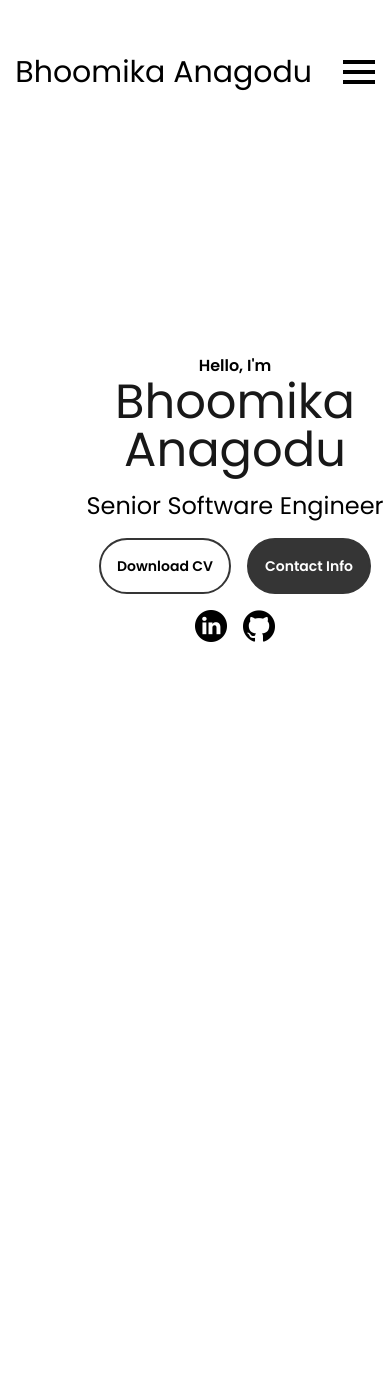
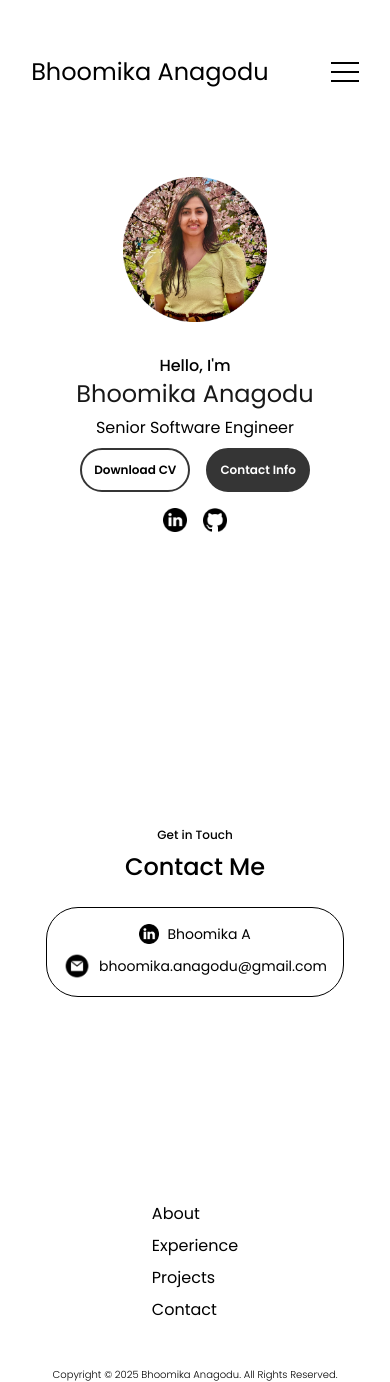
Before and after one commit to BhoomikaAnagodu/my-portfolio, a React (Vite) app: page / in a window 390 px wide. Before the commit the page ends 844 px from the top, so only its background shows below. Built offline with nearby package versions, Linux system fonts and the light colour scheme.

Commit message:
add Contact and Footer components with responsive styling

```diff
--- a/index.css
+++ b/index.css
@@ -1,6 +1,7 @@
 @import "tailwindcss";
 
 @theme {
+  --breakpoint-xxs: 10rem;
   --breakpoint-xs: 30rem;
   --breakpoint-2xl: 100rem;
   --font-poppins: "Poppins", sans-serif;
@@ -39,12 +40,16 @@ a,
   @apply transition-all ease-in duration-300;
 }
 
+.main-container {
+  @apply xxs:w-full xs:w-full md:w-full lg:w-10/12 xl:w-10/12;
+}
+
 .nav-link:hover {
   @apply text-hover underline decoration-underline-hover underline-offset-16;
 }
 
 .menu-link {
-  @apply block p-2 text-right text-2xl transition-all ease-in-out duration-300;
+  @apply block p-1 md:p-2 lg:p-2 xl:p-2 text-right xxs:text-lg xs:text-lg sm:text-lg md:text-xl lg:text-2xl transition-all ease-in-out duration-300;
 }
 
 .menu-link:hover {
@@ -52,13 +57,13 @@ a,
 }
 
 section {
-  @apply pt-[4vh] h-[80vh] mx-40 min-h-fit box-border;
+  @apply pt-[4dvh] h-[60dvh] md:h-[75dvh] xl:h-[80dvh] xs:mx-15 sm:mx-20 md:mx-15 lg:mx-[78px] xl:mx-30 min-h-fit box-border;
 }
 
 .btn {
-  @apply w-fit font-semibold p-4 text-sm rounded-4xl cursor-pointer;
+  @apply w-fit font-semibold p-3 lg:p-3.5 xl:p-4 text-xs lg:text-sm rounded-4xl cursor-pointer;
 }
 
 .icon {
-  @apply cursor-pointer h-8;
+  @apply cursor-pointer h-6 lg:h-7 xl:h-8;
 }
--- a/src/App.tsx
+++ b/src/App.tsx
@@ -1,11 +1,15 @@
+import ContactInfo from "./components/ContactInfo";
+import Footer from "./components/Footer";
 import Header from "./components/Header";
 import LandingPage from "./components/LandingPage";
 
 const App = () => {
   return (
-    <div className="container mx-auto">
+    <div className="main-container mx-auto">
       <Header />
       <LandingPage />
+      <ContactInfo />
+      <Footer />
     </div>
   );
 };
--- /dev/null
+++ b/src/components/ContactInfo.tsx
@@ -0,0 +1,47 @@
+import EmailIcon from "../assets/email.png";
+import LinkedInIcon from "../assets/linkedin.png";
+
+const ContactInfo = () => {
+  return (
+    <section
+      id="contact"
+      className="xxs:h-[60dvh]! md:h-[70dvh]! lg:h-[70dvh]! text-center flex flex-col justify-center"
+    >
+      <p className="font-medium xxs:text-xs md:text-base">Get in Touch</p>
+      <h1 className="xxs:text-2xl sm:text-3xl md:text-4xl lg:text-4xl xl:text-5xl font-medium block my-2 lg:my-4">
+        Contact Me
+      </h1>
+      <div className="block lg:flex lg:justify-center w-fit border-1 border-grey rounded-4xl p-2 mx-auto xxs:my-4 md:my-6 lg:my-8">
+        <div className="flex items-center justify-center gap-2 m-2 md:m-4">
+          <img
+            src={LinkedInIcon}
+            alt="LinkedIn Icon"
+            className="xxs:h-5 sm:h-7 lg:h-8 cursor-default"
+          />
+          <p className="nav-link text-sm md:text-base">
+            <a
+              href="https://www.linkedin.com/in/bhoomika-anagodu/"
+              target="_blank"
+            >
+              Bhoomika A
+            </a>
+          </p>
+        </div>
+        <div className="flex items-center justify-center gap-2 m-2 md:m-4">
+          <img
+            src={EmailIcon}
+            alt="Email Icon"
+            className="xxs:h-7 sm:h-9 lg:h-10 cursor-default"
+          />
+          <p className="nav-link text-sm md:text-base">
+            <a href="mailto:bhoomika.anagodu@gmail.com">
+              bhoomika.anagodu@gmail.com
+            </a>
+          </p>
+        </div>
+      </div>
+    </section>
+  );
+};
+
+export default ContactInfo;
--- /dev/null
+++ b/src/components/Footer.tsx
@@ -0,0 +1,14 @@
+import NavLinks from "./NavLinks";
+
+const Footer = () => {
+  return (
+    <div className="place-items-center sm:h-[20dvh] md:h-[26dvh]">
+      <NavLinks isFooter={true} />
+      <p className="text-grey font-light xxs:text-[10px] sm:text-sm">
+        Copyright © 2025 Bhoomika Anagodu. All Rights Reserved.
+      </p>
+    </div>
+  );
+};
+
+export default Footer;
--- a/src/components/Header.tsx
+++ b/src/components/Header.tsx
@@ -1,4 +1,6 @@
 import { useState } from "react";
+import NavLinks from "./NavLinks";
+import { scrollToElement } from "../utils/utils";
 
 const Header = () => {
   const [openMenu, setOpenMenu] = useState(false);
@@ -11,81 +13,86 @@ const Header = () => {
         id="desktop-nav"
         className="hidden lg:flex xl:flex 2xl:flex justify-around items-center h-[17dvh] "
       >
-        <div className="text-3xl cursor-default">Bhoomika Anagodu</div>
-        <div>
-          <ul className="flex gap-8 text-2xl">
-            <li>
-              <a className="nav-link" href="#about">
-                About
-              </a>
-            </li>
-            <li>
-              <a className="nav-link" href="#experience">
-                Experience
-              </a>
-            </li>
-            <li>
-              <a className="nav-link" href="#projects">
-                Project
-              </a>
-            </li>
-            <li>
-              <a className="nav-link" href="#contact">
-                Contact
-              </a>
-            </li>
-          </ul>
+        <div className="text-xl md:text-2xl lg:text-3xl xl:text-3xl cursor-default">
+          Bhoomika Anagodu
         </div>
+        <NavLinks />
       </nav>
       <nav
         id="hamburger-nav"
         className="flex justify-around items-center lg:hidden xl:hidden 2xl:hidden h-[17dvh]"
       >
-        <div className="text-3xl cursor-default">Bhoomika Anagodu</div>
+        <div className="xxs:text-2xl xs:text-2xl md:text-3xl lg:text-3xl xl:text-4xl cursor-default">
+          Bhoomika Anagodu
+        </div>
         <div className="relative inline-block">
           <div
-            className="flex flex-col justify-between w-8 h-6 cursor-pointer transition-all ease-in-out duration-300"
+            className="flex flex-col justify-between w-7 h-5 md:w-8 md:h-6 cursor-pointer transition-all ease-in-out duration-300"
             onClick={toggleMenu}
           >
             <span
               className={`${
-                openMenu ? "transform rotate-45 translate-y-2.5" : "opacity-100"
-              } w-full h-1 bg-black`}
+                openMenu
+                  ? "transform rotate-45 translate-y-2 md:translate-y-[11px]"
+                  : "opacity-100"
+              } w-full h-0.5 bg-black`}
             ></span>
             <span
-              className={`${openMenu ? "opacity-0" : ""} w-full h-1 bg-black`}
+              className={`${openMenu ? "opacity-0" : ""} w-full h-0.5 bg-black`}
             ></span>
             <span
               className={`${
-                openMenu ? "transform -rotate-45 -translate-y-2.5" : ""
-              } w-full h-1 bg-black`}
+                openMenu
+                  ? "transform -rotate-45 -translate-y-[9px] md:-translate-y-[10px]"
+                  : ""
+              } w-full h-0.5 bg-black`}
             ></span>
           </div>
           {openMenu && (
-            <ul className="absolute top-[100%] right-0 bg-white w-fit max-h-80 overflow-hidden py-2 transition-all ease-in-out duration-300">
+            <ul className="absolute top-[100%] right-0 bg-transparent w-fit max-h-80 overflow-hidden py-2 transition-all ease-in-out duration-300">
               <li>
-                <a className="menu-link" href="#about" onClick={toggleMenu}>
+                <p
+                  className="menu-link cursor-pointer"
+                  onClick={() => {
+                    scrollToElement("about");
+                    toggleMenu();
+                  }}
+                >
                   About
-                </a>
+                </p>
               </li>
               <li>
-                <a
-                  className="menu-link"
-                  href="#experience"
-                  onClick={toggleMenu}
+                <p
+                  className="menu-link cursor-pointer"
+                  onClick={() => {
+                    scrollToElement("experience");
+                    toggleMenu();
+                  }}
                 >
                   Experience
-                </a>
+                </p>
               </li>
               <li>
-                <a className="menu-link" href="#projects" onClick={toggleMenu}>
+                <p
+                  className="menu-link cursor-pointer"
+                  onClick={() => {
+                    scrollToElement("projects");
+                    toggleMenu();
+                  }}
+                >
                   Project
-                </a>
+                </p>
               </li>
               <li>
-                <a className="menu-link" href="#contact" onClick={toggleMenu}>
+                <p
+                  className="menu-link cursor-pointer"
+                  onClick={() => {
+                    scrollToElement("contact");
+                    toggleMenu();
+                  }}
+                >
                   Contact
-                </a>
+                </p>
               </li>
             </ul>
           )}
--- a/src/components/LandingPage.tsx
+++ b/src/components/LandingPage.tsx
@@ -2,20 +2,23 @@ import ProfilePic from "../assets/profile_pic.png";
 import LinkedinIcon from "../assets/linkedin.png";
 import GitHubIcon from "../assets/github.png";
 import BhoomikaA_Resume from "../assets/Bhoomika_A.pdf";
+import { scrollToElement } from "../utils/utils";
 
 const LandingPage = () => {
   return (
-    <section className="flex justify-center gap-20 ">
-      <div className="w-100 h-100 my-auto">
+    <section className="block lg:flex justify-center lg:gap-11 xl:gap-16">
+      <div className="xxs:w-[37vw] xs:w-[35vw] xs:h-[35vw] sm:w-[37vw] sm:h-[37vw] md:w-[32vw] md:h-[32vw] lg:w-[34vw] lg:h-[34vw] xl:w-100 xl:h-100 mx-auto lg:my-auto">
         <img src={ProfilePic} alt="Bhoomika Anagodu Profile Picture" />
       </div>
-      <div className="text-center self-center">
-        <p className="font-semibold">Hello, I'm</p>
-        <h1 className="text-5xl opacity-90 animate-fadeIn">Bhoomika Anagodu</h1>
-        <p className="mx-auto text-2xl my-4 whitespace-nowrap overflow-hidden animate-typewrite">
+      <div className="my-8 lg:my-0 xl:my-0 text-center self-center">
+        <p className="font-medium">Hello, I'm</p>
+        <h1 className="xxs:text-2xl xs:text-2xl sm:text-3xl md:text-3xl lg:text-3xl xl:text-5xl opacity-90 animate-fadeIn">
+          Bhoomika Anagodu
+        </h1>
+        <p className="mx-auto xxs:text-base sm:text-lg md:text-xl lg:text-xl xl:text-2xl xxs:my-1.5 sm:my-2 md:my-2 lg:my-4 xl:my-4 whitespace-nowrap overflow-hidden animate-typewrite">
           Senior Software Engineer
         </p>
-        <div className="flex justify-center gap-4">
+        <div className="flex justify-center gap-4 my-2 lg:my-0">
           <a
             className="btn border-2 border-dark-grey hover:bg-dark-grey hover:text-white"
             href={BhoomikaA_Resume}
@@ -25,7 +28,7 @@ const LandingPage = () => {
           </a>
           <button
             className="btn border-2 border-dark-grey bg-dark-grey text-white"
-            onClick={() => window.open("./#contact")}
+            onClick={() => scrollToElement("contact")}
           >
             Contact Info
           </button>
--- /dev/null
+++ b/src/components/NavLinks.tsx
@@ -0,0 +1,76 @@
+import { scrollToElement } from "../utils/utils";
+
+type Props = {
+  isFooter?: boolean;
+};
+
+const NavLinks = ({ isFooter = false }: Props) => {
+  return (
+    <div
+      className={`${
+        isFooter ? "h-[25dvh] lg:h-[17dvh]" : "lg:h-[17dvh]"
+      }  place-content-center`}
+    >
+      <ul className="md:block lg:flex gap-8">
+        <li
+          className={`${
+            isFooter
+              ? "my-2 xxs:text-base sm:text-base"
+              : "xxs:text-lg sm:text-lg"
+          } md:text-xl lg:text-xl xl:text-2xl`}
+        >
+          <p
+            className="nav-link cursor-pointer"
+            onClick={() => scrollToElement("about")}
+          >
+            About
+          </p>
+        </li>
+        <li
+          className={`${
+            isFooter
+              ? "my-2 xxs:text-base sm:text-base"
+              : "xxs:text-lg sm:text-lg"
+          } md:text-xl lg:text-xl xl:text-2xl`}
+        >
+          <p
+            className="nav-link cursor-pointer"
+            onClick={() => scrollToElement("experience")}
+          >
+            Experience
+          </p>
+        </li>
+        <li
+          className={`${
+            isFooter
+              ? "my-2 xxs:text-base sm:text-base"
+              : "xxs:text-lg sm:text-lg"
+          } md:text-xl lg:text-xl xl:text-2xl`}
+        >
+          <p
+            className="nav-link cursor-pointer"
+            onClick={() => scrollToElement("projects")}
+          >
+            Projects
+          </p>
+        </li>
+        <li
+          className={`${
+            isFooter
+              ? "my-2 xxs:text-base sm:text-base"
+              : "xxs:text-lg sm:text-lg"
+          } md:text-xl lg:text-xl xl:text-2xl`}
+        >
+          <p
+            className="nav-link cursor-pointer"
+            onClick={() => scrollToElement("contact")}
+          >
+            Contact
+          </p>
+        </li>
+      </ul>
+    </div>
+  );
+};
+
+export default NavLinks;
--- /dev/null
+++ b/src/utils/utils.ts
@@ -0,0 +1,7 @@
+export const scrollToElement = (id: string) => {
+  console.log("scrollToElement Called");
+  const element = document.getElementById(id);
+  if (element) {
+    element.scrollIntoView({ behavior: "smooth" });
+  }
+};
--- a/tsconfig.app.json
+++ b/tsconfig.app.json
@@ -19,7 +19,7 @@
     "strict": true,
     "noUnusedLocals": true,
     "noUnusedParameters": true,
-    "erasableSyntaxOnly": true,
+    // "erasableSyntaxOnly": true,
     "noFallthroughCasesInSwitch": true,
     "noUncheckedSideEffectImports": true
   },
```
